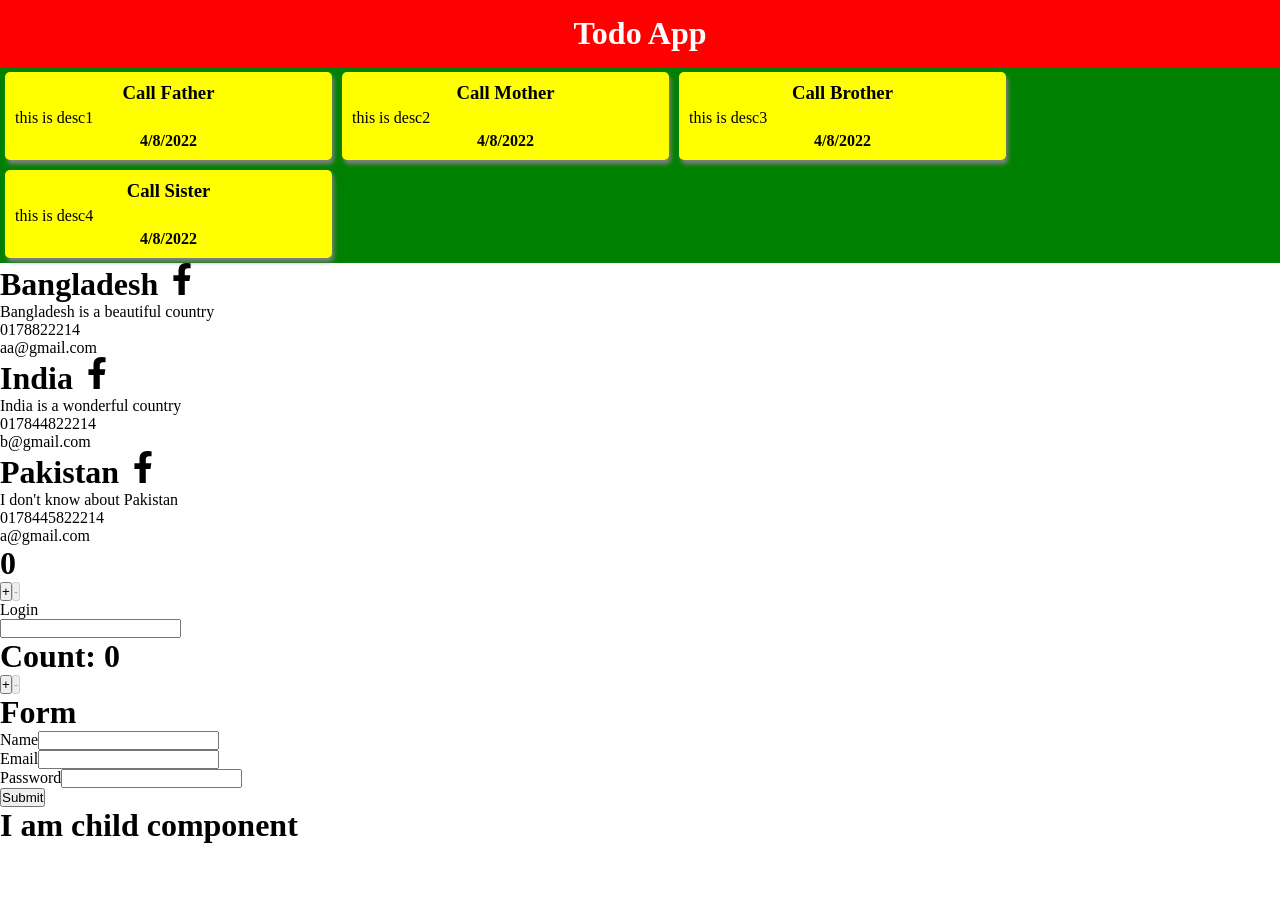
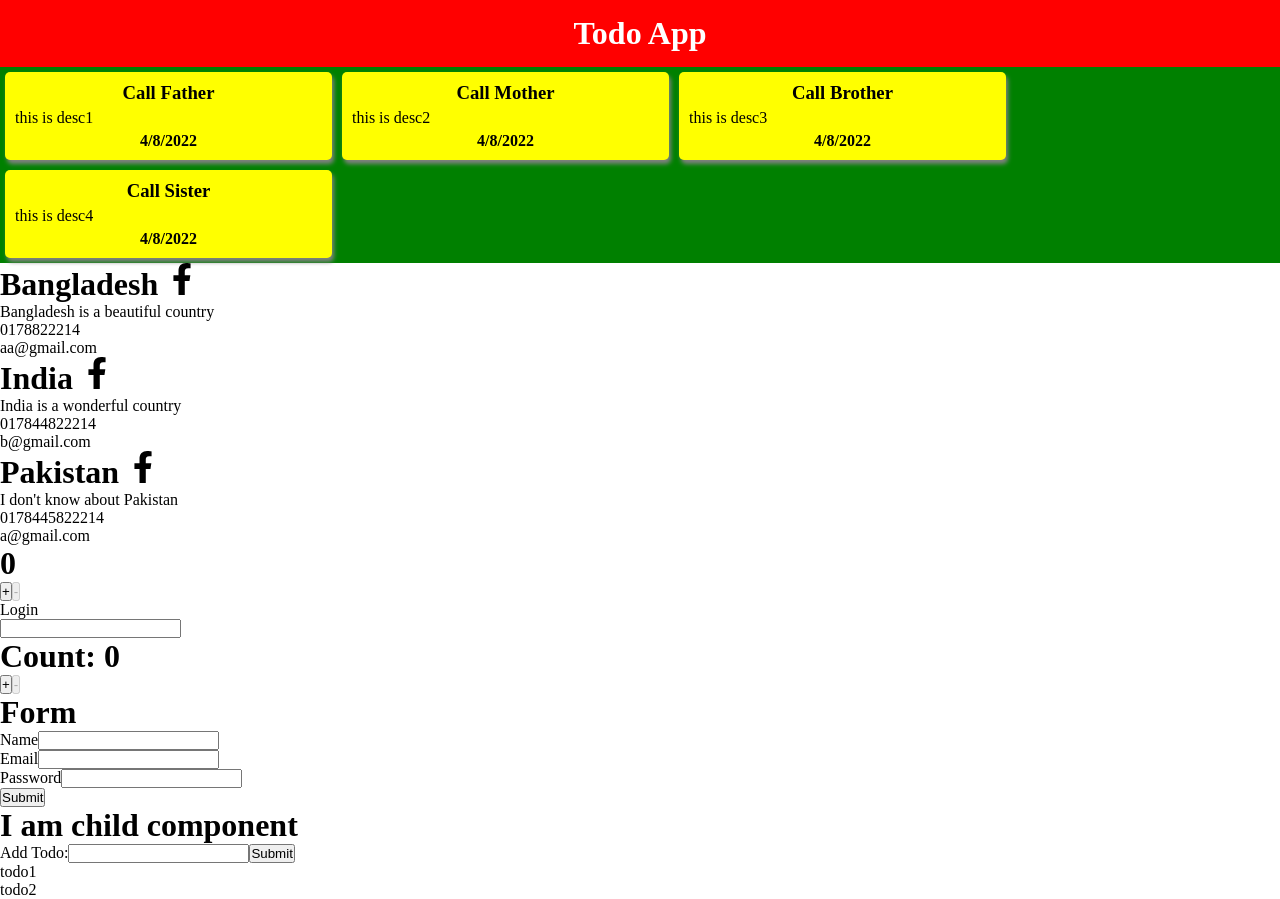
Before and after one commit to makbulhosen5000/react-toggle-app, a React (Create React App) app: page / in a window 1280 px wide. Before the commit the page ends 844 px from the top, so only its background shows below. Built offline with nearby package versions, Linux system fonts and the light colour scheme.

Commit message:
added todo app by state lifting

```diff
--- a/src/App.js
+++ b/src/App.js
@@ -11,6 +11,7 @@ import EVENTHANDLER from './practice/eventHalderClass/EVENTHANDLER';
 import UseState from './practice/reactHook/UseState';
 import FORM from './practice/reactHook/FORM';
 import Child from './practice/stateLifting/Child';
+import Home from './practice/stateLifting/Home';
 
 
 // import React, { useState } from 'react'
@@ -56,6 +57,7 @@ function App() {
             <FORM/>
 
             <Child  onChildData={childToParent} />
+            <Home/>
 
 
 
--- /dev/null
+++ b/src/practice/stateLifting/Home.js
@@ -0,0 +1,20 @@
+import { useState } from "react";
+import NewTodo from "./NewTodo";
+import Todos from "./Todos";
+
+const prevTodo = ["todo1","todo2"];
+function Home() {
+    const [todos,setTodos] = useState(prevTodo);
+    const childToParent=(newChild)=>{
+       setTodos([...todos,newChild]);
+    }
+
+  return (
+    <div>
+        <NewTodo  onChildData={childToParent} />
+        <Todos todos={todos} />
+    </div>
+  )
+}
+
+export default Home
--- /dev/null
+++ b/src/practice/stateLifting/NewTodo.js
@@ -0,0 +1,23 @@
+import { useState } from "react"
+
+function NewTodo(props) {
+    const [todo,setTodo] = useState('');
+const inputHandler=(e)=>{
+    setTodo(e.target.value);
+}
+const formHandler=(e)=>{
+   e.preventDefault();
+   props.onChildData(todo);
+}
+  return (
+    <div>
+        <form onSubmit={formHandler}>
+            <label>Add Todo:</label>
+            <input name=""  type="text" value={todo}  onChange={inputHandler}  />
+            <button>Submit</button>
+        </form>
+    </div>
+  )
+}
+
+export default NewTodo
--- /dev/null
+++ b/src/practice/stateLifting/Todo.js
@@ -0,0 +1,12 @@
+import React from 'react'
+
+function Todo(props) {
+
+  return (
+    <div>
+        <p>{props.todo}</p>
+    </div>
+  )
+}
+
+export default Todo
--- /dev/null
+++ b/src/practice/stateLifting/Todos.js
@@ -0,0 +1,17 @@
+import React from 'react'
+import Todo from './Todo'
+
+
+
+function Todos(props) {
+
+  return (
+    <div>
+        {props.todos.map((todo,index)=>(
+            <Todo key={index} todo={todo} />
+        ))}
+    </div>
+  )
+}
+
+export default Todos
```
